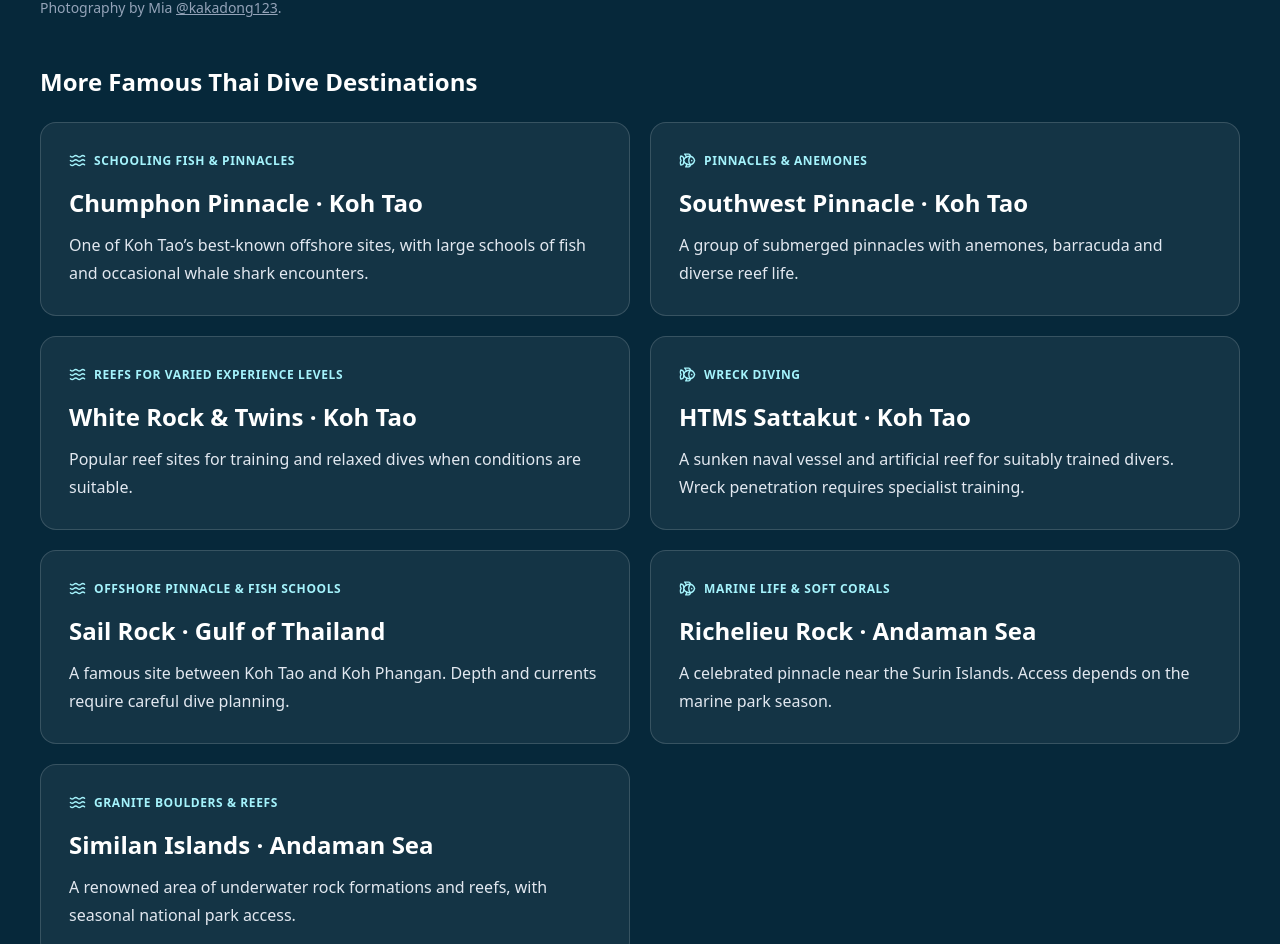
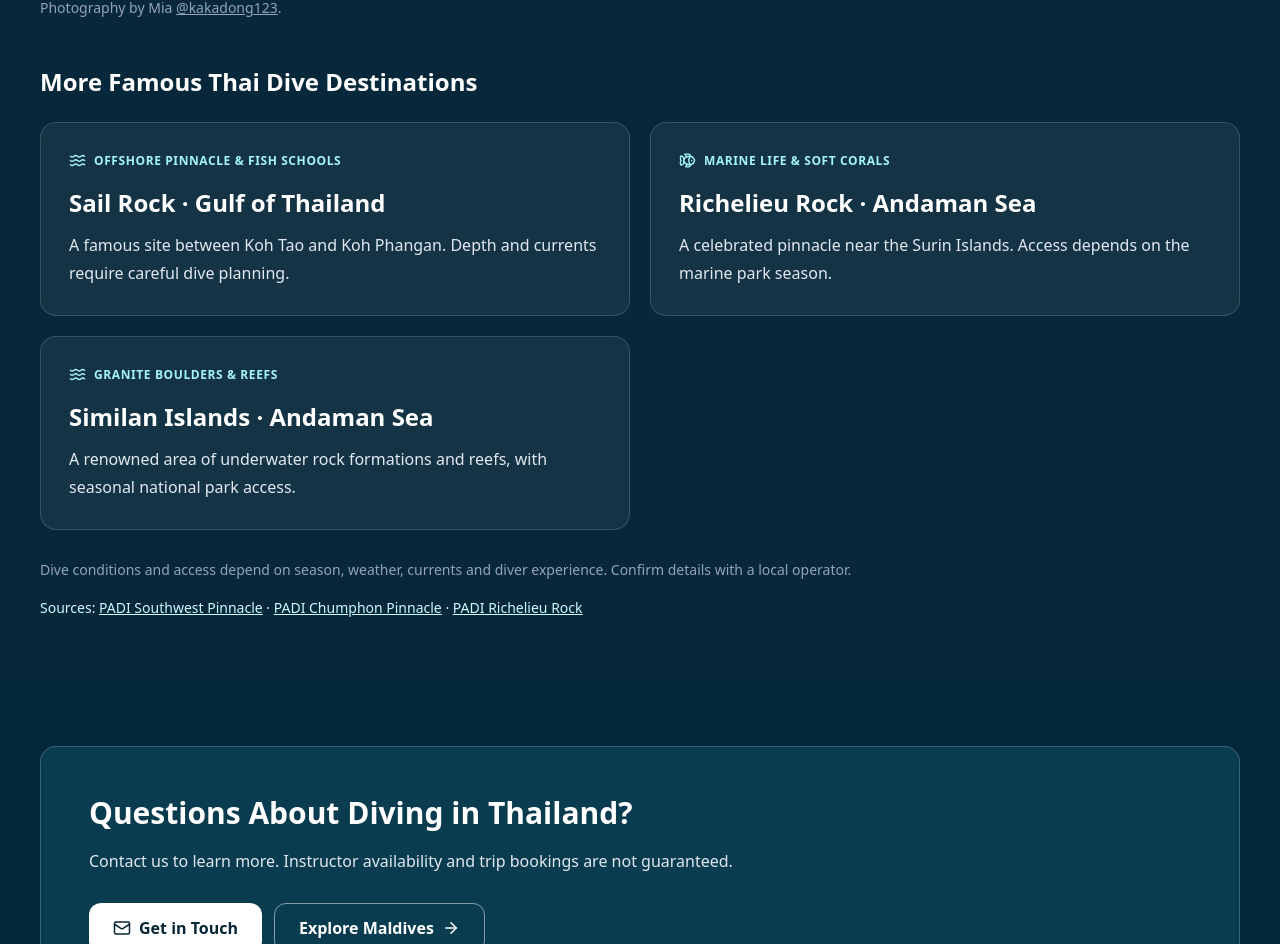
Before and after one commit to Tommysons/diving, a Next.js app: page /destinations/thailand in a window 1280 px wide. Shown: the part 4938-5882 px from the top of the page. Built offline with nearby package versions, Linux system fonts and the light colour scheme.

Commit message:
fix: remove duplicate Koh Tao cards from additional Thailand destinations

```diff
--- a/src/components/ThailandExperience.tsx
+++ b/src/components/ThailandExperience.tsx
@@ -23,18 +23,10 @@ export default function ThailandExperience({ locale }: { locale: 'en' | 'ru' })
   contact:'Get in Touch',maldives:'Explore Maldives',sources:'Sources',safety:'Dive conditions and access depend on season, weather, currents and diver experience. Confirm details with a local operator.'
  }
  const spots=ru?[
-  {name:'Chumphon Pinnacle · Ко Тао',tag:'Стаи рыб и подводные скалы',body:'Один из самых известных дайв-сайтов Ко Тао с крупными стаями рыб и редкими встречами с китовыми акулами.'},
-  {name:'Southwest Pinnacle · Ко Тао',tag:'Скалы и анемоны',body:'Группа подводных скал с анемонами, барракудами и разнообразной рифовой жизнью.'},
-  {name:'White Rock и Twins · Ко Тао',tag:'Рифы для разных уровней',body:'Популярные места для обучения и спокойных рифовых погружений при подходящих условиях.'},
-  {name:'HTMS Sattakut · Ко Тао',tag:'Затонувший корабль',body:'Искусственный риф на затонувшем корабле, подходящий для дайверов с соответствующей подготовкой. Проникновение внутрь требует специального обучения.'},
   {name:'Sail Rock · Сиамский залив',tag:'Подводная скала и стаи рыб',body:'Известный дайв-сайт между Ко Тао и Ко Пханганом. Глубина и течения требуют внимательного планирования.'},
   {name:'Richelieu Rock · Андаманское море',tag:'Морская жизнь и мягкие кораллы',body:'Известная подводная скала у Суринских островов. Доступность зависит от сезона морского национального парка.'},
   {name:'Симиланские острова · Андаманское море',tag:'Гранитные валуны и рифы',body:'Знаменитый район с подводными скалами и рифами; сезон посещения ограничен правилами национального парка.'}
  ]:[
-  {name:'Chumphon Pinnacle · Koh Tao',tag:'Schooling fish & pinnacles',body:'One of Koh Tao’s best-known offshore sites, with large schools of fish and occasional whale shark encounters.'},
-  {name:'Southwest Pinnacle · Koh Tao',tag:'Pinnacles & anemones',body:'A group of submerged pinnacles with anemones, barracuda and diverse reef life.'},
-  {name:'White Rock & Twins · Koh Tao',tag:'Reefs for varied experience levels',body:'Popular reef sites for training and relaxed dives when conditions are suitable.'},
-  {name:'HTMS Sattakut · Koh Tao',tag:'Wreck diving',body:'A sunken naval vessel and artificial reef for suitably trained divers. Wreck penetration requires specialist training.'},
   {name:'Sail Rock · Gulf of Thailand',tag:'Offshore pinnacle & fish schools',body:'A famous site between Koh Tao and Koh Phangan. Depth and currents require careful dive planning.'},
   {name:'Richelieu Rock · Andaman Sea',tag:'Marine life & soft corals',body:'A celebrated pinnacle near the Surin Islands. Access depends on the marine park season.'},
   {name:'Similan Islands · Andaman Sea',tag:'Granite boulders & reefs',body:'A renowned area of underwater rock formations and reefs, with seasonal national park access.'}
```
